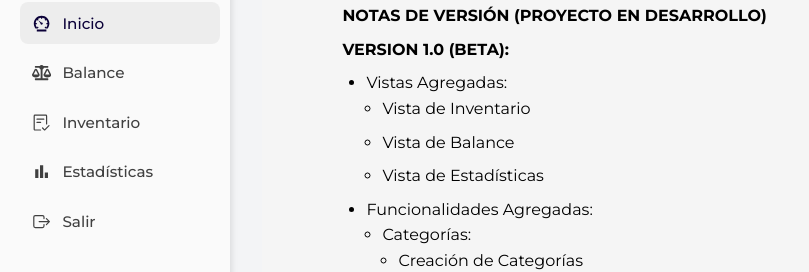
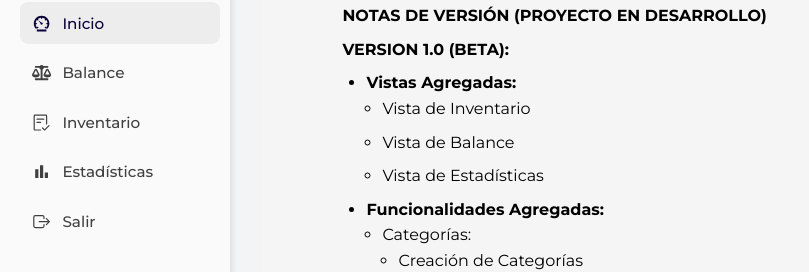
Before and after one commit to RAFUTTT/OrderEasy, a React (Vite) app in the folder client/: page /dashboard in a window 1280 px wide. Shown: the part 485-757 px from the top of the page, without its empty margins (0-809 px from the left). Built offline with nearby package versions, Linux system fonts and the light colour scheme; sample sign-in values are in the browser's storage.

Commit message:
Color de subtitulos

```diff
--- a/client/src/Components/Dashboard/Components/Body Section/Listing Section/Listing.jsx
+++ b/client/src/Components/Dashboard/Components/Body Section/Listing Section/Listing.jsx
@@ -10,14 +10,14 @@ const Listing = () => {
         <p>NOTAS DE VERSIÓN (PROYECTO EN DESARROLLO)</p>
         <p>VERSION 1.0 (BETA):</p>
         <ul>
-          <li>Vistas Agregadas:
+          <li><b>Vistas Agregadas:</b>
             <ul>
               <li>Vista de Inventario</li>
               <li>Vista de Balance</li>
               <li>Vista de Estadísticas</li>
             </ul>
           </li>
-          <li>Funcionalidades Agregadas:
+          <li><b>Funcionalidades Agregadas:</b>
             <ul>
               <li>Categorías:
                 <ul>
```
